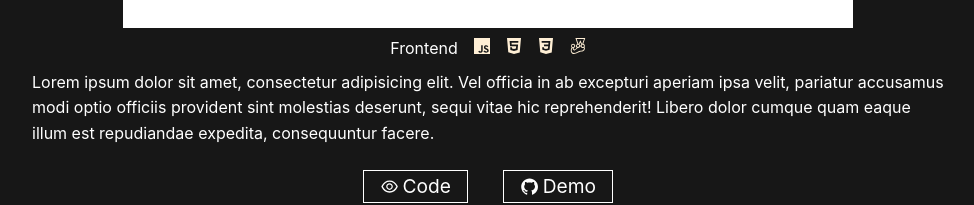
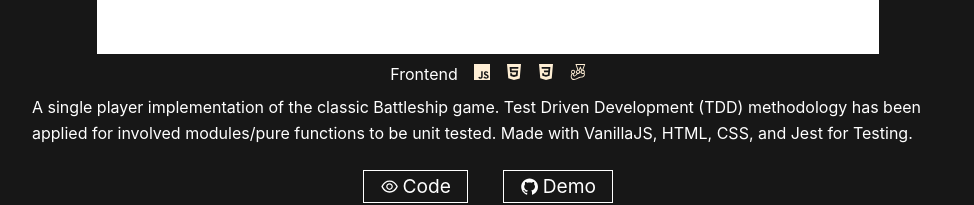
Before and after one commit to maj-rf/portfolio, a Next.js app: page /projects/Battleship in a window 1280 px wide. Shown: the part 493-698 px from the top of the page, without its empty margins (152-1126 px from the left). Built offline with nearby package versions, Linux system fonts and the light colour scheme.

Commit message:
add summary to project type and reflect changes to components that use it

```diff
--- a/components/data/projectData.ts
+++ b/components/data/projectData.ts
@@ -8,7 +8,9 @@ import { projectType } from '../types/projectTypes';
 export const projectdata: projectType[] = [
   {
     title: 'Datcord',
-    description: 'A One Server Discord Clone',
+    summary: 'A One Server Discord Clone',
+    description:
+      'A Fullstack Real-time Messaging App with the core functionalities of Discord. Create channels and chat with realtime users. Made with ReactJS, react-router, and Firebase as Backend.',
     tags: ['Fullstack', 'ReactJS', 'styled-components', 'Firebase', 'Jest'],
     image: datcord,
     repo: 'https://github.com/bananabread08/datcord',
@@ -16,7 +18,9 @@ export const projectdata: projectType[] = [
   },
   {
     title: 'Lookr',
-    description: "A Where's Waldo-like Photo-Tagging App",
+    summary: "A Where's Waldo-like Photo-Tagging App",
+    description:
+      "A Web App implementation of the Where's Waldo game. Find 3 items from a given map/image as fast as possible. Submit your high scores and see if you belong to the Top 10! Made with ReactJS, styled-components, react-router, + Firebase as backend.",
     tags: ['Fullstack', 'ReactJS', 'styled-components', 'Firebase'],
     image: lookr,
     repo: 'https://github.com/bananabread08/photo-tagging-app',
@@ -24,7 +28,9 @@ export const projectdata: projectType[] = [
   },
   {
     title: 'Battleship',
-    description: 'The Classic Battleship game.',
+    summary: 'The Classic Battleship game.',
+    description:
+      'A single player implementation of the classic Battleship game. Test Driven Development (TDD) methodology has been applied for involved modules/pure functions to be unit tested. Made with VanillaJS, HTML, CSS, and Jest for Testing.',
     tags: ['Frontend', 'JavaScript', 'HTML', 'CSS', 'Jest'],
     image: battleship,
     repo: 'https://github.com/bananabread08/battleship-vanilla',
@@ -32,7 +38,9 @@ export const projectdata: projectType[] = [
   },
   {
     title: 'Shopping Cart',
-    description: 'An E-Commerce Site for online shopping. ',
+    summary: 'An E-Commerce Site for online shopping. ',
+    description:
+      'A Frontend E-Commerce Site/App that captures the online shopping experience. Route to different pages: Home, Shop, and Cart. Add and remove items to/from your cart. Made with ReactJS, styled-components, and react-router.',
     tags: ['Frontend', 'ReactJS', 'TypeScript', 'Jest', 'ReactTesting'],
     image: switcher1,
     repo: 'https://github.com/bananabread08/shopping-cart',
@@ -40,7 +48,9 @@ export const projectdata: projectType[] = [
   },
   {
     title: "Todon't: A Todo-List",
-    description: 'A Task Management App.',
+    summary: 'A Task Management App.',
+    description:
+      'My own take of the popular Todo-List app. Add Projects that serves as a container for your todo-lists. Add/delete todos from each list. Made with VanillaJS, HTML, and CSS.',
     tags: ['Frontend', 'TypeScript', 'HTML', 'CSS'],
     image: todo1,
     repo: 'https://github.com/bananabread08/todolist',
@@ -48,7 +58,7 @@ export const projectdata: projectType[] = [
   },
   // {
   //   title: 'This Portfolio Site',
-  //   description: 'My Portfolio',
+  //   summary: 'My Portfolio',
   //   tags: ['Frontend', 'React', 'styled-components'],
   //   image: myportfolio,
   //   repo: 'https://github.com/bananabread08/portfolio',
--- a/components/project/ProjectCard.tsx
+++ b/components/project/ProjectCard.tsx
@@ -4,7 +4,7 @@ import { projectType } from '../types/projectTypes';
 import styles from '../../styles/ProjectCard.module.scss';
 export const ProjectCard = ({
   title,
-  description,
+  summary,
   image,
   children,
 }: projectType) => {
@@ -17,7 +17,7 @@ export const ProjectCard = ({
             <Image src={image} alt={title} />
           </div>
           {children}
-          <p>{description}</p>
+          <p>{summary}</p>
         </a>
       </Link>
     </li>
--- a/components/project/Projects.tsx
+++ b/components/project/Projects.tsx
@@ -13,7 +13,7 @@ export const Projects = () => {
             <ProjectCard
               key={proj.title}
               title={proj.title}
-              description={proj.description}
+              summary={proj.summary}
               tags={proj.tags}
               image={proj.image}
               repo={proj.repo}
--- a/pages/projects/[id].tsx
+++ b/pages/projects/[id].tsx
@@ -47,19 +47,12 @@ const ProjectPage = ({ proj }: Props) => {
         <h1>{proj.title}</h1>
       </div>
       <Image src={proj.image} alt={proj.title} />
-      {/* <p>{proj.description}</p> */}
       <ul className={styles.tag_container}>
         {proj.tags.map((tag) => {
           return <Tags key={tag + proj.title} tag={tag} />;
         })}
       </ul>
-      <p>
-        Lorem ipsum dolor sit amet, consectetur adipisicing elit. Vel officia in
-        ab excepturi aperiam ipsa velit, pariatur accusamus modi optio officiis
-        provident sint molestias deserunt, sequi vitae hic reprehenderit! Libero
-        dolor cumque quam eaque illum est repudiandae expedita, consequuntur
-        facere.
-      </p>
+      <p>{proj.description}</p>
       <div className={styles.links}>
         <div className={styles.link}>
           <a target="_blank" href={proj.repo} rel="noopener noreferrer">
```
